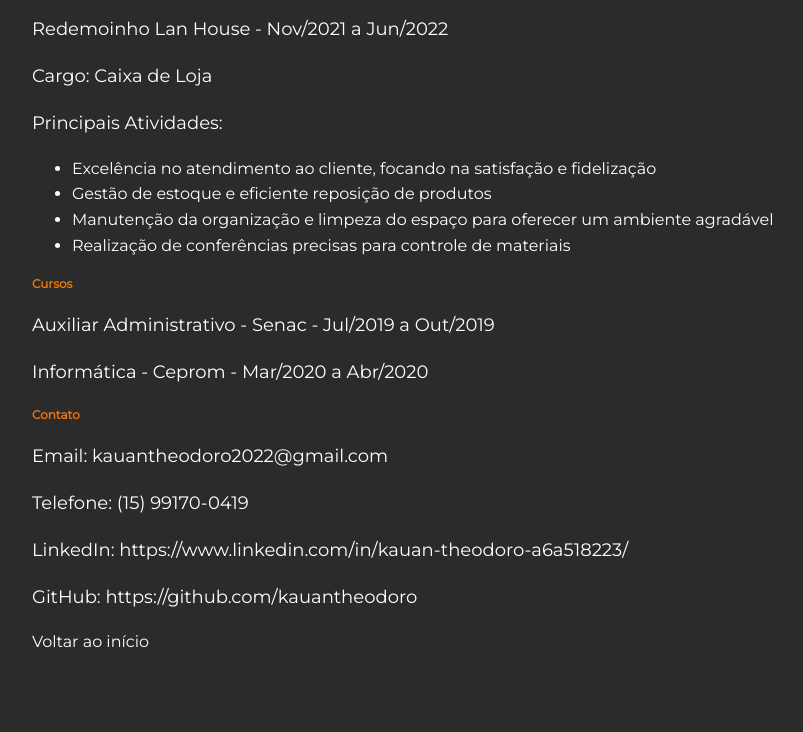
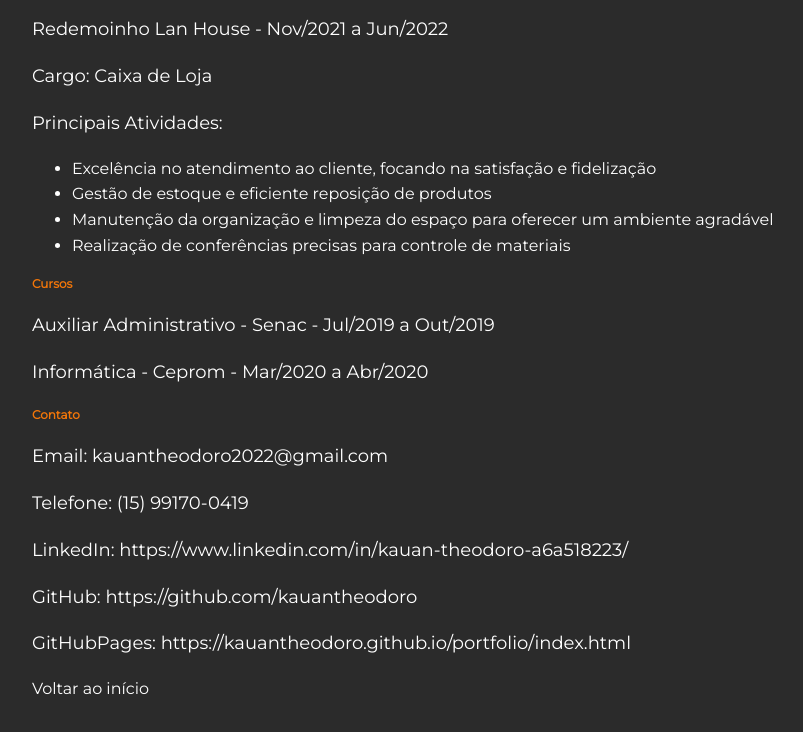
Before and after one commit to kauantheodoro/Portfolio, a plain HTML site: page curriculo.html in a window 1280 px wide. Shown: the part 2040-2772 px from the top of the page, without its empty margins (8-811 px from the left). Before the commit the page ends 2735 px from the top, so only its background shows below. Drawn offline with Linux system fonts and the light colour scheme.

Commit message:
GitHubPages inserido

```diff
--- a/curriculo.html
+++ b/curriculo.html
@@ -99,6 +99,7 @@
         <p>Telefone: (15) 99170-0419</p>
         <p>LinkedIn: <a href="https://www.linkedin.com/in/kauan-theodoro-a6a518223/">https://www.linkedin.com/in/kauan-theodoro-a6a518223/</a></p>
         <p>GitHub: <a href="https://github.com/kauantheodoro">https://github.com/kauantheodoro</a></p>
+        <p>GitHubPages: <a href="https://kauantheodoro.github.io/portfolio/index.html">https://kauantheodoro.github.io/portfolio/index.html</a></p>
 
         <a href="index.html">Voltar ao início</a>
     </div>
```
